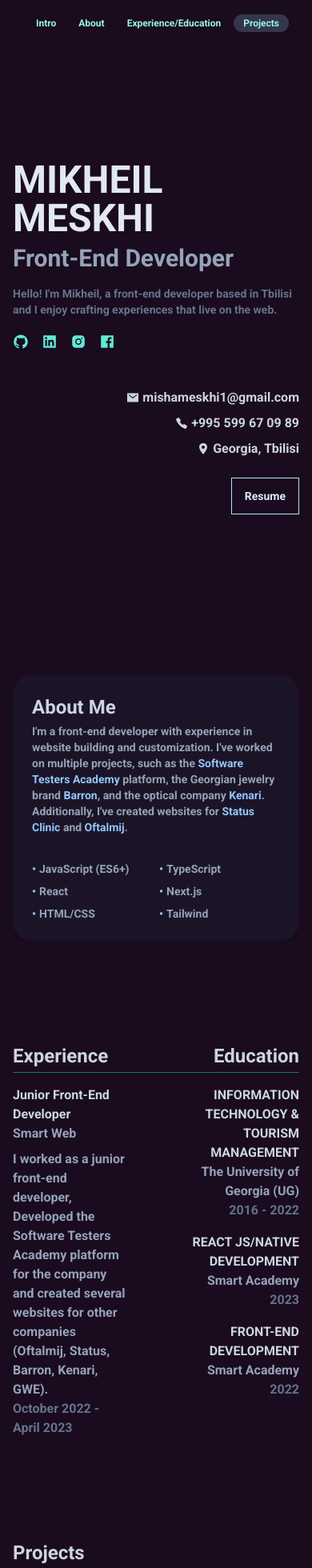
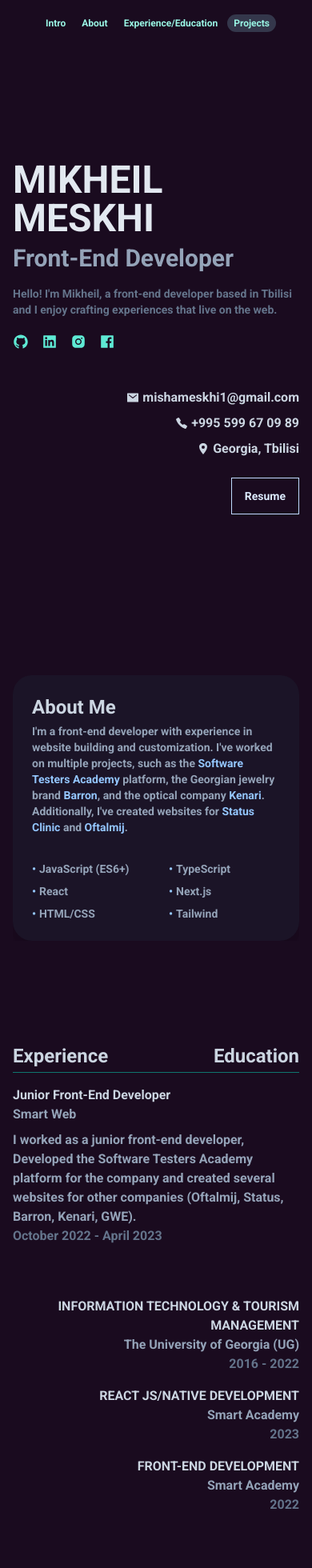
Before and after one commit to MMeskhi/Meskhi, a Next.js app: page / in a window 390 px wide. Shown: the top 1960 px of the page at 80% size. Built offline with nearby package versions, Linux system fonts and the light colour scheme.

Commit message:
add responsiveness

```diff
--- a/app/layout.tsx
+++ b/app/layout.tsx
@@ -1,5 +1,4 @@
 import "./globals.css";
-import type { Metadata } from "next";
 import { Roboto } from "next/font/google";
 import Header from "@/components/header";
 import Footer from "@/components/footer";
--- a/components/about.tsx
+++ b/components/about.tsx
@@ -32,7 +32,7 @@ export default function About() {
             <span className="text-blue-300">Oftalmij</span>.
           </p>
         </div>
-        <ul className="grid grid-cols-2 grid-rows-3 gap-2 pt-9 max-w-xs w-full mr-[-4.5rem] max-md:pt-0">
+        <ul className="grid grid-cols-2 grid-rows-3 gap-2 pt-9 max-w-xs w-full mr-[-4.5rem] max-md:pt-0 max-sm:gap-x-8">
           {skillsData.map((items, index) => (
             <li
               className="text-slate-400 whitespace-nowrap text-sm w-fit before:content-['•'] before:text-blue-300 before:pr-1"
--- a/components/expedu.tsx
+++ b/components/expedu.tsx
@@ -12,14 +12,14 @@ export default function ExperienceEducation() {
     <section
       id="experience/education"
       ref={ref}
-      className="py-48 -scroll-mt-3 max-sm:py-32"
+      className="py-48 -scroll-mt-3 max-sm:-scroll-mt-16 max-sm:py-32"
     >
       <div className="flex justify-between items-center">
         <Heading>Experience</Heading>
         <Heading>Education</Heading>
       </div>
       <hr className="mb-4 border-teal-700" />
-      <div className="flex justify-between items-start gap-16">
+      <div className="flex justify-between items-start gap-16 max-sm:flex-col max-sm:items-stretch">
         {experiencesData.map((item, index) => (
           <motion.div
             key={index}
--- a/components/footer.tsx
+++ b/components/footer.tsx
@@ -10,7 +10,7 @@ export default function Footer() {
   };
 
   return (
-    <footer className="container mx-auto px-28 xl:px-20 max-w-6xl mt-48 mb-5 flex justify-center items-center relative z-[102]">
+    <footer className="container mx-auto px-28 xl:px-20 max-w-6xl mt-48 mb-5 max-sm:mt-40 flex justify-center items-center relative z-[102]">
       <motion.div
         className="flex flex-col justify-center items-center w-fit relative"
         initial="default"
--- a/components/header.tsx
+++ b/components/header.tsx
@@ -39,7 +39,7 @@ export default function Header() {
         animate={{ y: 0, opacity: 1 }}
         transition={{ delay: 1 }}
       >
-        <ul className="flex m-5 space-x-3 px-6 py-3 relative max-md:space-x-1 max-md:px-2 max-md:pt-2 max-md:m-0 max-md:mt-2 ">
+        <ul className="flex m-5 space-x-3 px-6 py-3 relative max-md:space-x-1 max-md:px-2 max-md:pt-2 max-md:m-0 max-md:mt-2">
           <motion.span
             className={`bg-slate-800 bg-opacity-80 rounded-full backdrop-blur-lg shadow-sm absolute inset-0 -z-20`}
             initial={{ y: -100, opacity: 0 }}
@@ -54,7 +54,7 @@ export default function Header() {
               <Link
                 href={link.hash}
                 className={clsx(
-                  "text-teal-200 hover:text-amber-50 px-3 py-1 relative z-50 max-md:text-xs",
+                  "text-teal-200 hover:text-amber-50 px-3 py-1 relative z-50 max-md:text-xs max-sm:px-2",
                   {
                     "text-amber-50": activeSection === link.name,
                   }
--- a/components/projects.tsx
+++ b/components/projects.tsx
@@ -14,11 +14,11 @@ export default function Projects() {
     <section
       id="projects"
       ref={ref}
-      className="scroll-mt-40 max-sm:scroll-mt-24"
+      className="scroll-mt-40 max-sm:scroll-mt-16"
     >
       <Heading>Projects</Heading>
       <p className="text-slate-400 -mt-1">Some of the things I&apos;ve built</p>
-      <ul className="mt-4 space-y-8 [&>*:nth-child(odd)]:pr-20 [&>*:nth-child(even)]:pl-20">
+      <ul className="mt-4 space-y-8 [&>*:nth-child(odd)]:pr-20 [&>*:nth-child(even)]:pl-20 max-sm:[&>*:nth-child(odd)]:pr-0 max-sm:[&>*:nth-child(even)]:pl-0">
         {projectsData.map((item, index) => (
           <motion.li
             key={index}
@@ -43,6 +43,9 @@ export default function Projects() {
                 alt={item.title}
                 priority={true}
                 quality={60}
+                width={900}
+                height={400}
+                sizes="(max-width: 768px) 40%"
               />
             </a>
             <a
@@ -57,7 +60,7 @@ export default function Projects() {
               <FaGithubSquare />
             </a>
             <div
-              className={`absolute ${
+              className={`absolute max-sm:static max-sm:my-2 ${
                 index % 2 === 0 ? "right-0" : "left-0"
               } bottom-2 bg-slate-800 rounded-md py-2 px-4`}
             >
@@ -65,7 +68,7 @@ export default function Projects() {
               <p className="text-slate-300 max-w-xs">{item.description}</p>
             </div>
             <div
-              className={`absolute ${
+              className={`absolute max-sm:static max-sm:w-fit ${
                 index % 2 === 0 ? "left-2" : "right-2"
               } bottom-2 bg-slate-800 bg-opacity-80 rounded-md py-2 px-4`}
             >
```
